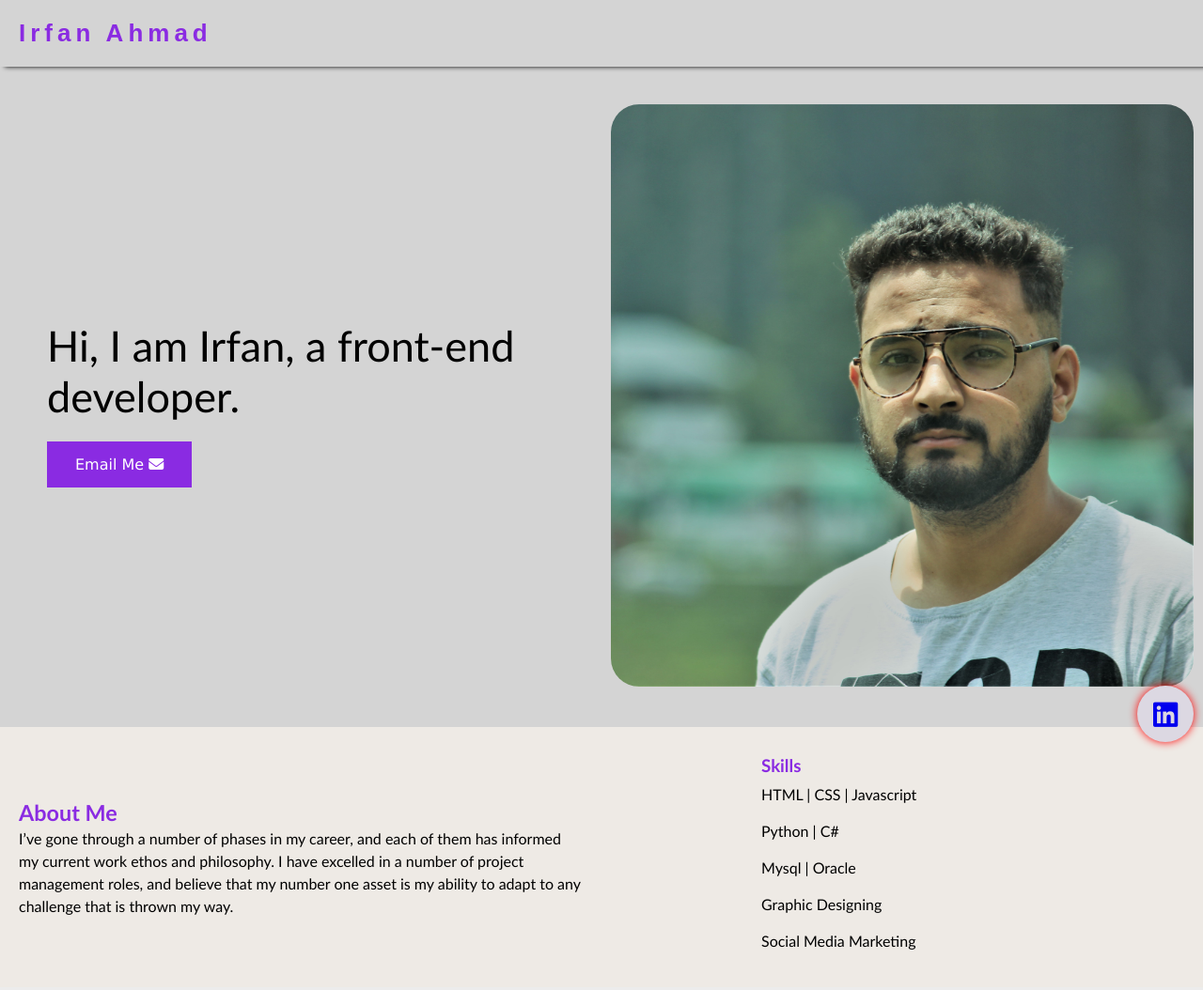
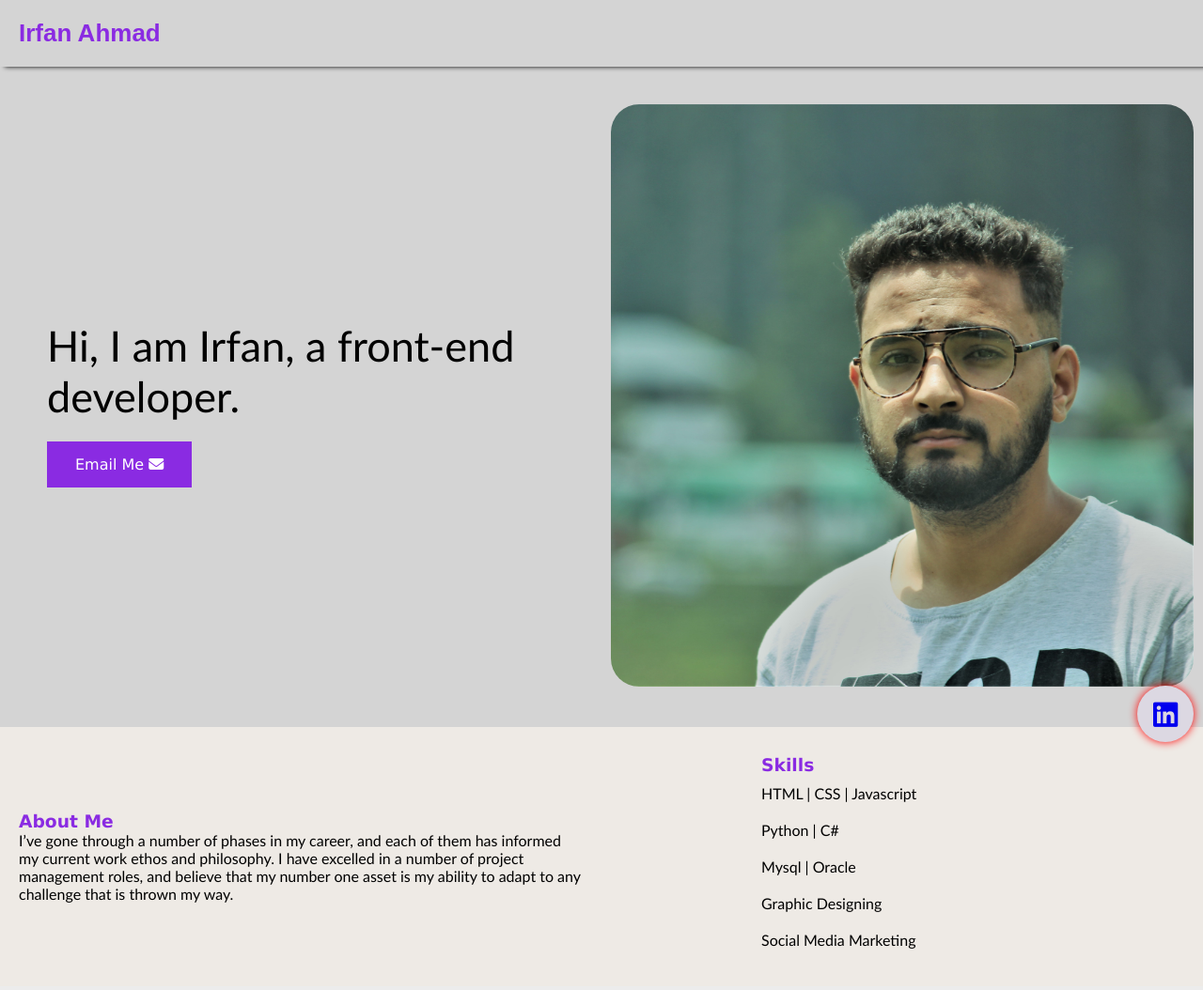
Before and after one commit to hereiamirfan/hereiamirfan.github.io, a plain HTML site: page index.html in a window 1280 px wide. Shown: the top 1054 px of the page at 94% size. Drawn offline with Linux system fonts and the light colour scheme.

Commit message:
Update style.css

```diff
--- a/style.css
+++ b/style.css
@@ -30,10 +30,10 @@
     padding: 20px 20px;
     background-color: rgb(212, 212, 212);
     color: blueviolet;
-    font-family: Arial, Helvetica, sans-serif;
+    font-family: "Sofia", sans-serif;
     font-size: 26px;
     font-weight: bold;
-    letter-spacing: 5px;
+    text-transform: capitalize;
     position: sticky;
     top: 0;
 }
@@ -126,7 +126,6 @@
 
 .skl .in {
     flex: 50%;
-    font-size: 20px;
     height: auto;
     padding: 30px 20px;
 }
@@ -263,4 +262,5 @@
 
 .title {
     color: blueviolet;
+    font-family: Verdana, Geneva, Tahoma, sans-serif;
 }
```
